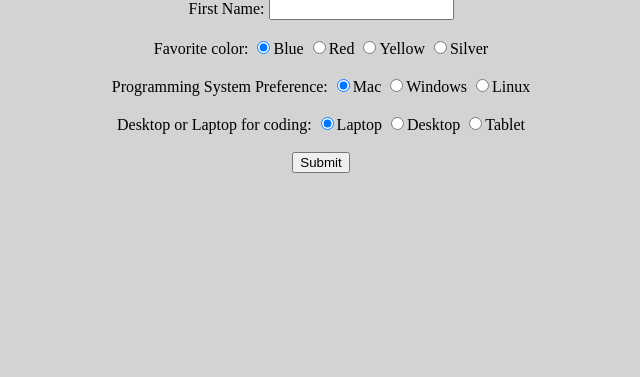
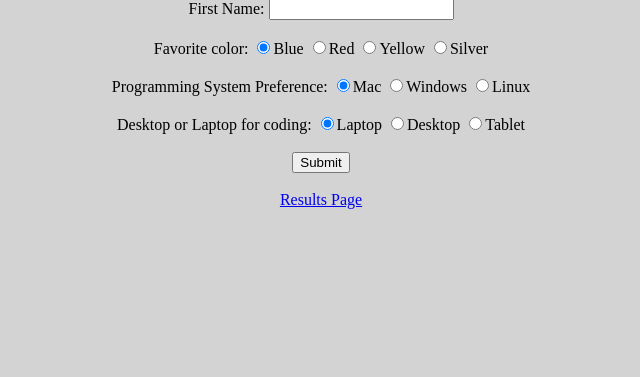
Before and after one commit to Kelteris/cs313-php, a PHP site: page /survey.php in a window 1280 px wide. Shown: the part 117-494 px from the top of the page, without its empty margins (319-959 px from the left). Run offline with PHP 8.4, Linux system fonts and the light colour scheme.

Commit message:
adding a results link to survey page

```diff
--- a/survey.php
+++ b/survey.php
@@ -41,6 +41,8 @@ Desktop or Laptop for coding:
 <input type="radio" name="platform" value="Tablet">Tablet
 <br><br>
 <input type="submit">
+<br><br>
+<a href="results.php">Results Page</a>
 </form >
 </body>
 </html>
```
